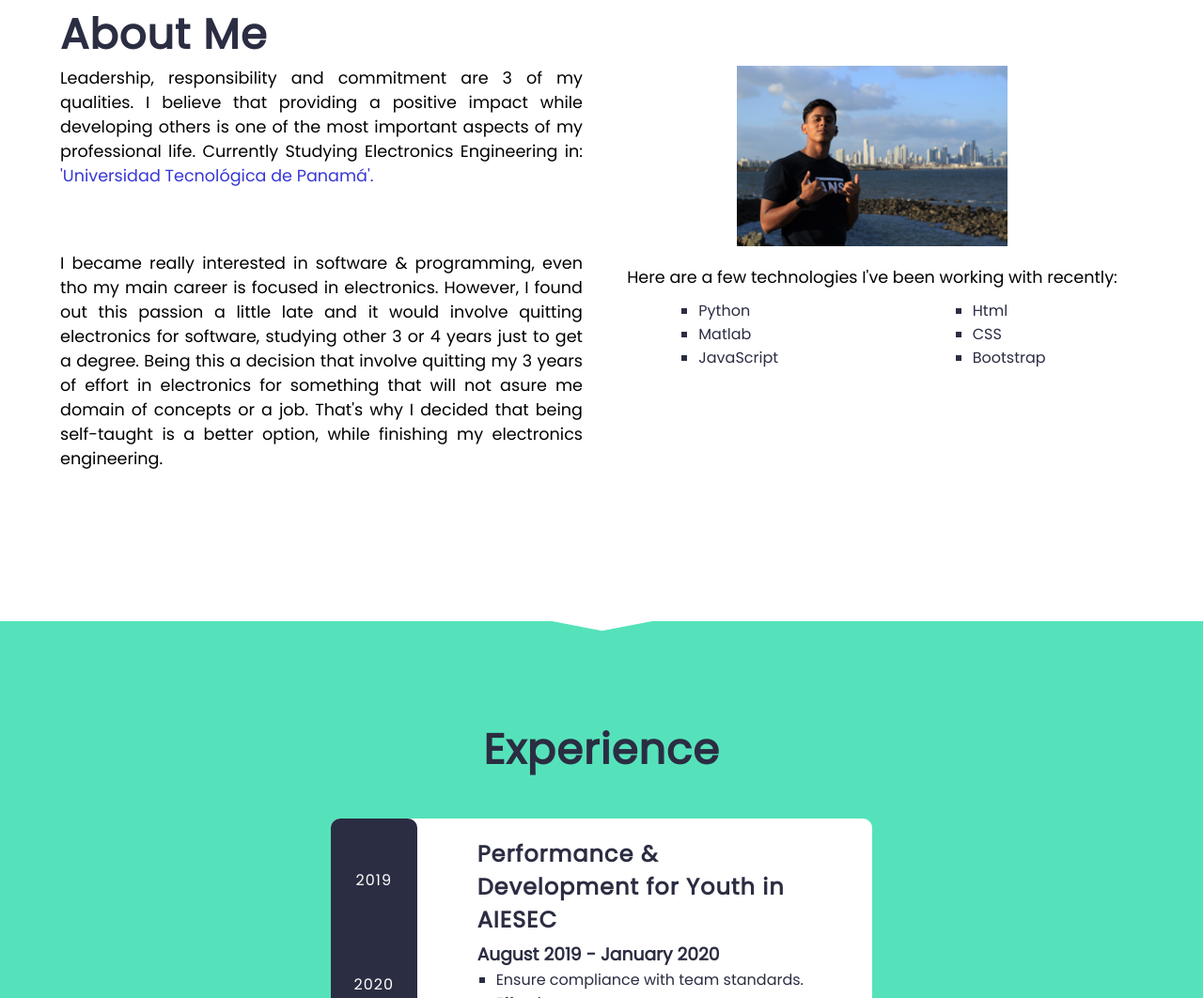
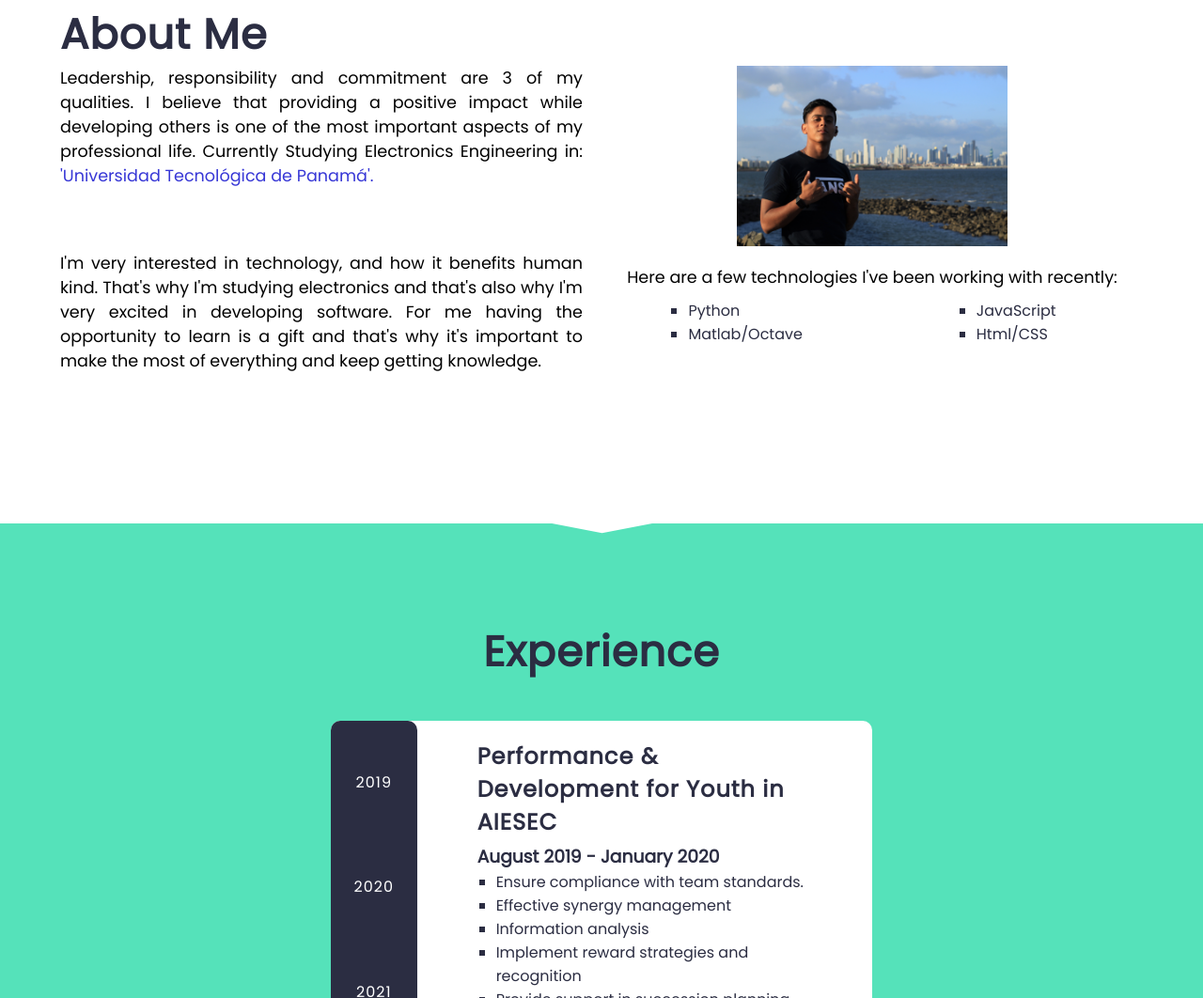
Before and after one commit to Jrigoo/portfolio, a website: page dist/index.html in a window 1280 px wide. Shown: the part 648-1710 px from the top of the page at 94% size. Drawn offline with Linux system fonts and the light colour scheme.

Commit message:
Primer portfolio

```diff
--- a/dist/index.html
+++ b/dist/index.html
@@ -81,14 +81,11 @@
         </div>
         <div class="uni-container">
           <p class="UTP">
-            I became really interested in software & programming, even tho my
-            main career is focused in electronics. However, I found out this
-            passion a little late and it would involve quitting electronics for
-            software, studying other 3 or 4 years just to get a degree. Being
-            this a decision that involve quitting my 3 years of effort in
-            electronics for something that will not asure me domain of concepts
-            or a job. That's why I decided that being self-taught is a better
-            option, while finishing my electronics engineering.
+            I'm very interested in technology, and how it benefits human kind.
+            That's why I'm studying electronics and that's also why I'm very
+            excited in developing software. For me having the opportunity to
+            learn is a gift and that's why it's important to make the most of
+            everything and keep getting knowledge.
           </p>
         </div>
         <!-- FOTO SECTION -->
@@ -103,13 +100,11 @@
           </p>
           <ul>
             <li>Python</li>
-            <li>Matlab</li>
-            <li>JavaScript</li>
+            <li>Matlab/Octave</li>
           </ul>
           <ul>
-            <li>Html</li>
-            <li>CSS</li>
-            <li>Bootstrap</li>
+            <li>JavaScript</li>
+            <li>Html/CSS</li>
           </ul>
         </div>
       </div>
```
